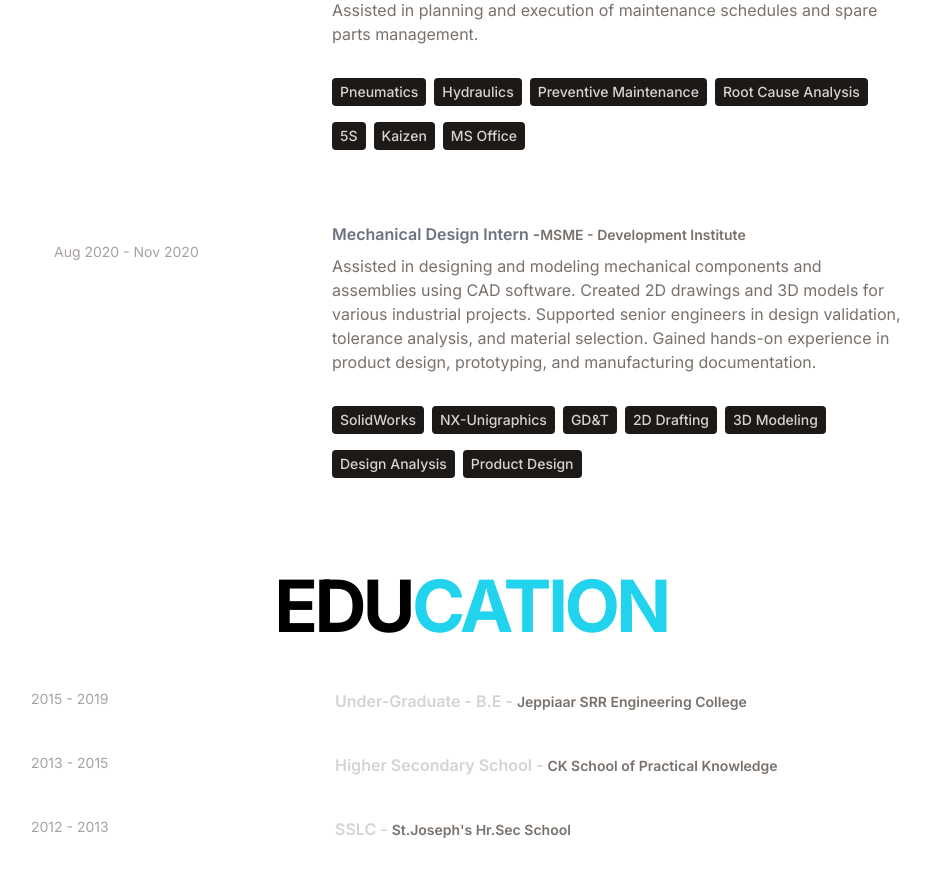
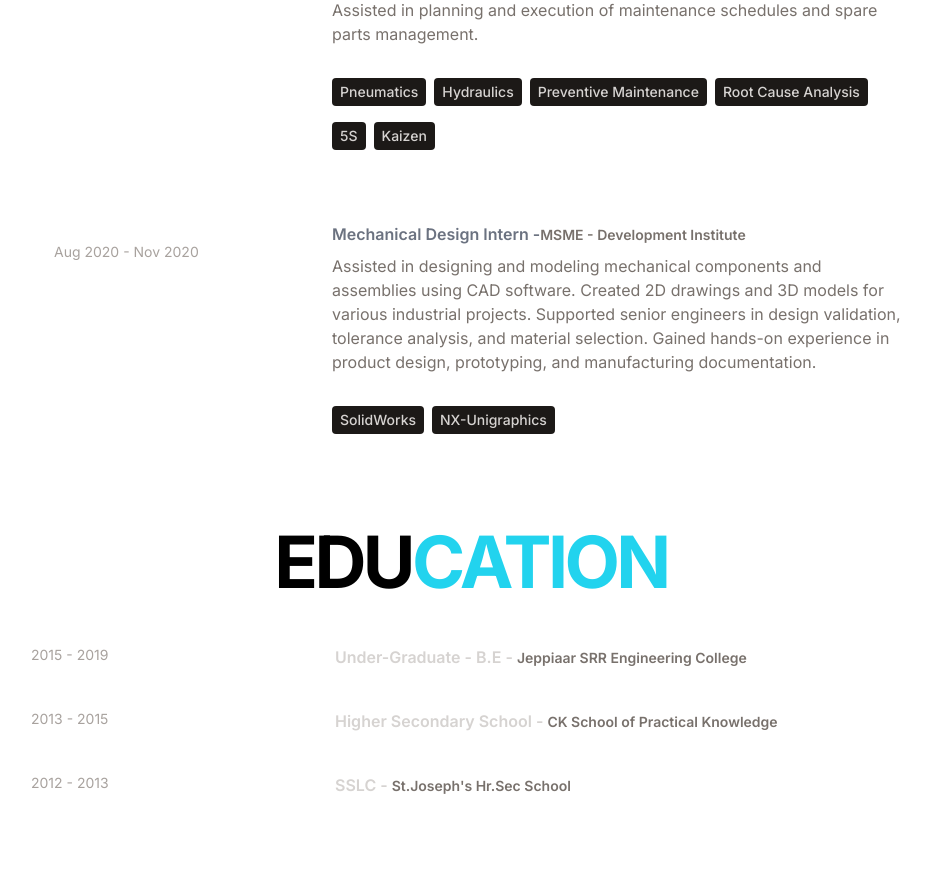
Before and after one commit to Nirmaljohn24/Johnson_Portfolio, a React (Vite) app: page / in a window 1280 px wide. Shown: the part 4940-5816 px from the top of the page, without its empty margins (169-1100 px from the left). Built offline with nearby package versions, Linux system fonts and the light colour scheme.

Commit message:
Updated portfolio section and fixed layout

```diff
--- a/src/constants/index.js
+++ b/src/constants/index.js
@@ -41,14 +41,14 @@ export const EXPERIENCES = [
   role: "Maintenance Engineer",
   company: "RANE Brake Lining Limited",
   description: `Performed preventive and breakdown maintenance of production machinery to ensure minimal downtime. Monitored equipment performance, diagnosed faults, and implemented corrective actions. Coordinated with production and quality teams to improve machine efficiency and reliability. Assisted in planning and execution of maintenance schedules and spare parts management.`,
-  technologies: [ "Pneumatics", "Hydraulics", "Preventive Maintenance", "Root Cause Analysis", "5S", "Kaizen", "MS Office"]
+  technologies: [ "Pneumatics", "Hydraulics", "Preventive Maintenance", "Root Cause Analysis", "5S", "Kaizen"]
 },
 {
   year: "Aug 2020 - Nov 2020",
   role: "Mechanical Design Intern",
   company: "MSME - Development Institute",
   description: `Assisted in designing and modeling mechanical components and assemblies using CAD software. Created 2D drawings and 3D models for various industrial projects. Supported senior engineers in design validation, tolerance analysis, and material selection. Gained hands-on experience in product design, prototyping, and manufacturing documentation.`,
-  technologies: ["SolidWorks", "NX-Unigraphics", "GD&T", "2D Drafting", "3D Modeling", "Design Analysis", "Product Design"]
+  technologies: ["SolidWorks", "NX-Unigraphics"]
 }
 
 
```
